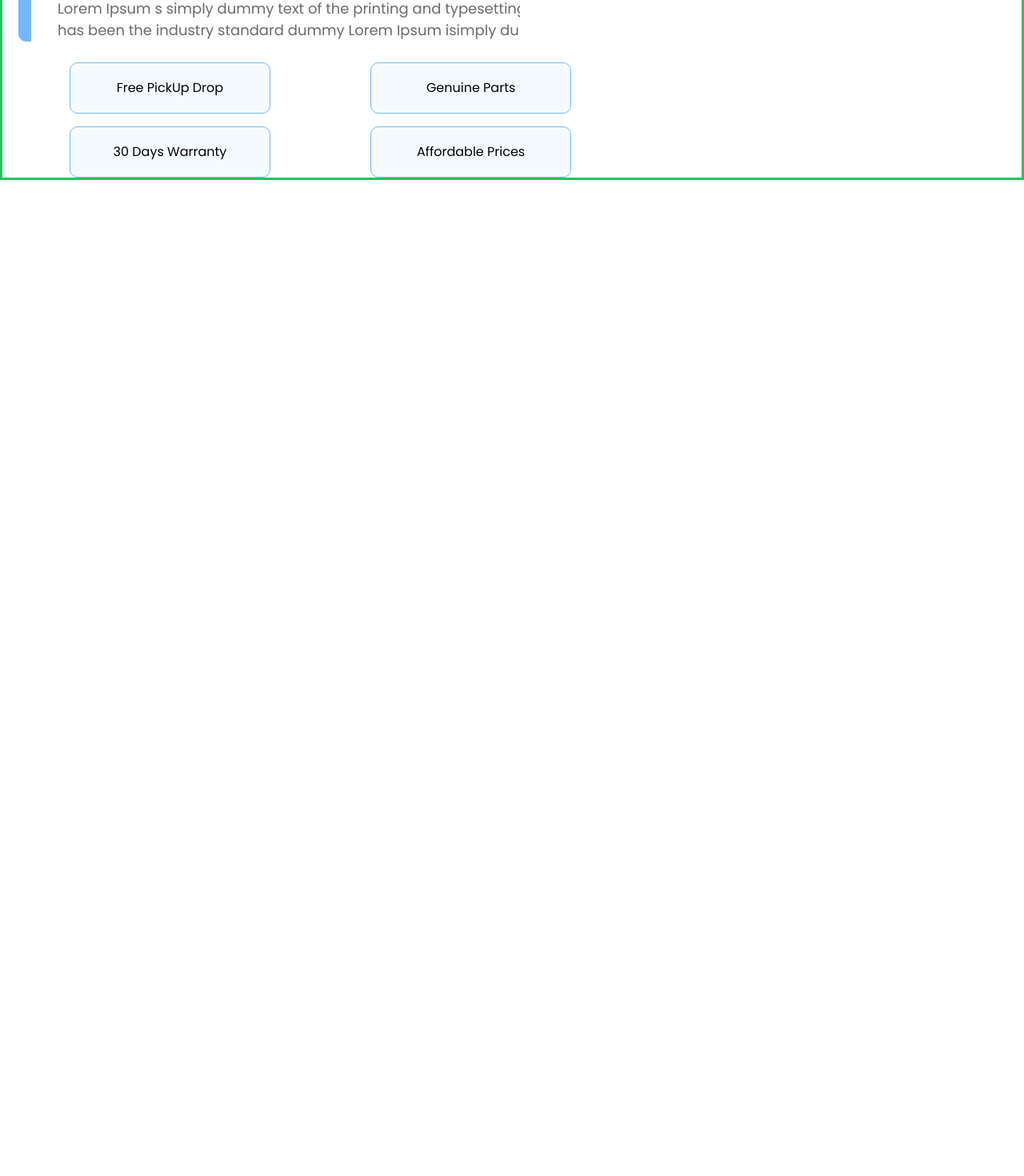
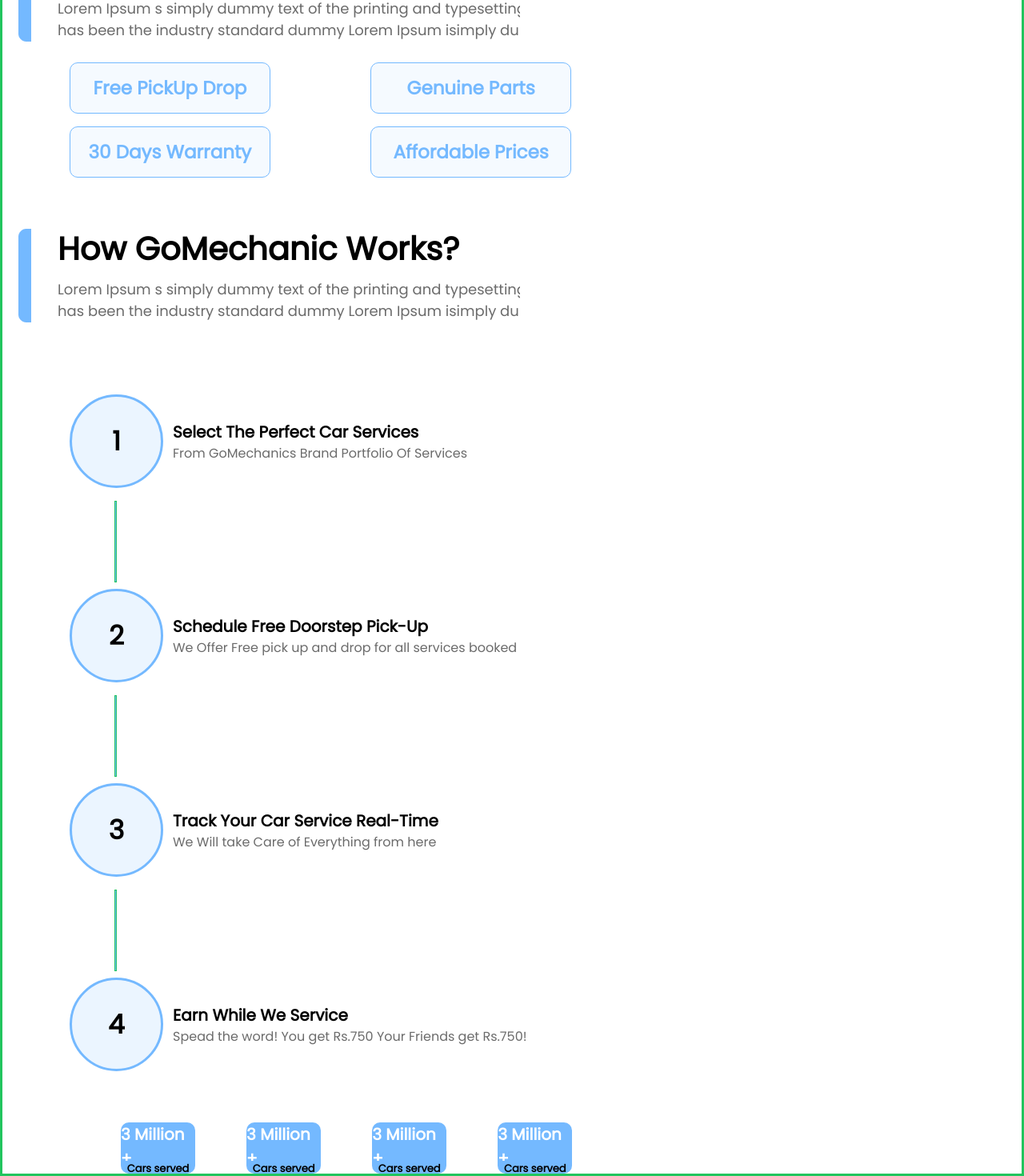
Before and after one commit to Vermaji8620/car_wash_new, a React (Vite) app: page / in a window 1280 px wide. Shown: the part 4056-5526 px from the top of the page at 80% size. Before the commit the page ends 4281 px from the top, so only its background shows below. Built offline with nearby package versions, Linux system fonts and the light colour scheme.

Commit message:
fifth section done

```diff
--- a/src/pages/HomePage.jsx
+++ b/src/pages/HomePage.jsx
@@ -6,6 +6,7 @@
 import bike from "../assets/bike.png";
 import frect from "../assets/f_rect.png";
 import srect from "../assets/s_rect.png";
+import line from "../assets/line.png";
 import trect from "../assets/t_rect.png";
 import circle from "../assets/circle.png";
 import blue from "../assets/blueline.png";
@@ -189,20 +190,128 @@
           </div>
         </div>
         <div className="w-1/2 ml-16 flex items-center justify-between gap-4 flex-wrap">
-          <div className="w-[40%] h-[64px] text-center rounded-[10px] flex items-center justify-center bg-[#F5FAFF] border-[1px] border-[#74B9FF]">
+          <div className="w-[40%] text-[#74B9FF] font-[600] text-[23px] leading-[35px] h-[64px] text-center rounded-[10px] flex items-center justify-center bg-[#F5FAFF] border-[1px] border-[#74B9FF]">
             Free PickUp Drop
           </div>
-          <div className="w-[40%] h-[64px] text-center rounded-[10px] flex items-center justify-center bg-[#F5FAFF] border-[1px] border-[#74B9FF]">
+          <div className="w-[40%] text-[#74B9FF] font-[600] text-[23px] leading-[35px] h-[64px] text-center rounded-[10px] flex items-center justify-center bg-[#F5FAFF] border-[1px] border-[#74B9FF]">
             Genuine Parts
           </div>
-          <div className="w-[40%] h-[64px] text-center rounded-[10px] flex items-center justify-center bg-[#F5FAFF] border-[1px] border-[#74B9FF]">
+          <div className="w-[40%] text-[#74B9FF] font-[600] text-[23px] leading-[35px] h-[64px] text-center rounded-[10px] flex items-center justify-center bg-[#F5FAFF] border-[1px] border-[#74B9FF]">
             30 Days Warranty
           </div>
-          <div className="w-[40%] h-[64px] text-center rounded-[10px] flex items-center justify-center bg-[#F5FAFF] border-[1px] border-[#74B9FF]">
+          <div className="w-[40%] text-[#74B9FF] font-[600] text-[23px] leading-[35px] h-[64px] text-center rounded-[10px] flex items-center justify-center bg-[#F5FAFF] border-[1px] border-[#74B9FF]">
             Affordable Prices
           </div>
         </div>
       </div>
+      {/* ************************ */}
+      <div className="fifth_section pt-16 gap-16 flex flex-col pl-5">
+        <div className="w-[50%] gap-5 flex">
+          <div className="w-[46px]">
+            <img src={Rect} alt="" />
+          </div>
+          <div className="flex gap-3 flex-col">
+            <div className=" w-[914px] h-[50px] font-[600] font-poppins text-[40px] overflow-hidden leading-[50px] ">
+              How GoMechanic Works?
+            </div>
+            <div className="font-poppins font-[400] w-[784px] h-[81px] text-[18px] leading-[27px] text-[#6B6B6B]">
+              Lorem Ipsum s simply dummy text of the printing and typesetting
+              industry.orem Ipsum has been the industry standard dummy Lorem
+              Ipsum isimply dummy.
+            </div>
+          </div>
+        </div>
+        <div className="w-1/2 ml-16 flex flex-col items-start justify-between gap-16">
+          <div className="flex items-center gap-3">
+            <div className="w-[117px] h-[117px] flex items-center justify-center border-[3px] border-[#74B9FF]  rounded-full bg-[#EBF5FF]">
+              <p className="font-[600] text-[33px] leading-[50px] ">1</p>
+            </div>
+            <div className="flex flex-col">
+              <p className="font-[600] text-[20px] leading-[30px]">
+                Select The Perfect Car Services
+              </p>
+              <p className="font-[400] text-[16px] leading-[24px] text-[#6B6B6B]">
+                From GoMechanics Brand Portfolio Of Services
+              </p>
+            </div>
+          </div>
+          <div className="border border-green-500 -mt-12 -mb-14 ml-14">
+            <img className="h-[100px] bg-[#74B9FF]" src={line} alt="" />
+          </div>
+          <div className="flex items-center gap-3">
+            <div className="w-[117px] h-[117px] flex items-center justify-center border-[3px] border-[#74B9FF]  rounded-full bg-[#EBF5FF]">
+              <p className="font-[600] text-[33px] leading-[50px] ">2</p>
+            </div>
+            <div className="flex flex-col">
+              <p className="font-[600] text-[20px] leading-[30px]">
+                Schedule Free Doorstep Pick-Up
+              </p>
+              <p className="font-[400] text-[16px] leading-[24px] text-[#6B6B6B]">
+                We Offer Free pick up and drop for all services booked
+              </p>
+            </div>
+          </div>
+          <div className="border border-green-500 -mt-12 -mb-14 ml-14">
+            <img className="h-[100px] bg-[#74B9FF]" src={line} alt="" />
+          </div>
+          <div className="flex items-center gap-3">
+            <div className="w-[117px] h-[117px] flex items-center justify-center border-[3px] border-[#74B9FF]  rounded-full bg-[#EBF5FF]">
+              <p className="font-[600] text-[33px] leading-[50px] ">3</p>
+            </div>
+            <div className="flex flex-col">
+              <p className="font-[600] text-[20px] leading-[30px]">
+                Track Your Car Service Real-Time
+              </p>
+              <p className="font-[400] text-[16px] leading-[24px] text-[#6B6B6B]">
+                We Will take Care of Everything from here
+              </p>
+            </div>
+          </div>
+          <div className="border border-green-500 -mt-12 -mb-14 ml-14">
+            <img className="h-[100px] bg-[#74B9FF]" src={line} alt="" />
+          </div>
+          <div className="flex items-center gap-3">
+            <div className="w-[117px] h-[117px] flex items-center justify-center border-[3px] border-[#74B9FF]  rounded-full bg-[#EBF5FF]">
+              <p className="font-[600] text-[33px] leading-[50px] ">4</p>
+            </div>
+            <div className="flex flex-col">
+              <p className="font-[600] text-[20px] leading-[30px]">
+                Earn While We Service
+              </p>
+              <p className="font-[400] text-[16px] leading-[24px] text-[#6B6B6B]">
+                Spead the word! You get Rs.750 Your Friends get Rs.750!
+              </p>
+            </div>
+          </div>
+        </div>
+        <div className="w-[45%] ml-16 flex translate-x-16 gap-16">
+          <div className="w-[167px] justify-center items-center rounded-[10px] flex flex-col h-[64px] bg-[#74B9FF]">
+            <p className="font-[600] text-[20px] leading-[30px] text-white">
+              3 Million +
+            </p>
+            <p className="font-[600] text-[13px] leading-[20px]">Cars served</p>
+          </div>
+          <div className="w-[167px] justify-center items-center rounded-[10px] flex flex-col h-[64px] bg-[#74B9FF]">
+            <p className="font-[600] text-[20px] leading-[30px] text-white">
+              3 Million +
+            </p>
+            <p className="font-[600] text-[13px] leading-[20px]">Cars served</p>
+          </div>
+          <div className="w-[167px] justify-center items-center rounded-[10px] flex flex-col h-[64px] bg-[#74B9FF]">
+            <p className="font-[600] text-[20px] leading-[30px] text-white">
+              3 Million +
+            </p>
+            <p className="font-[600] text-[13px] leading-[20px]">Cars served</p>
+          </div>
+          <div className="w-[167px] justify-center items-center rounded-[10px] flex flex-col h-[64px] bg-[#74B9FF]">
+            <p className="font-[600] text-[20px] leading-[30px] text-white">
+              3 Million +
+            </p>
+            <p className="font-[600] text-[13px] leading-[20px]">Cars served</p>
+          </div>
+        </div>
+      </div>
+      {/* *********************** */}
     </div>
   );
 };
```
Also changed, not shown: src/assets/line.png (added).
